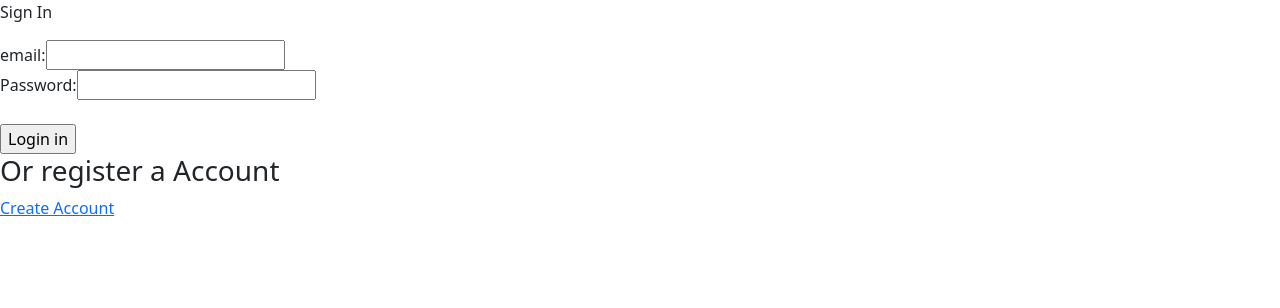
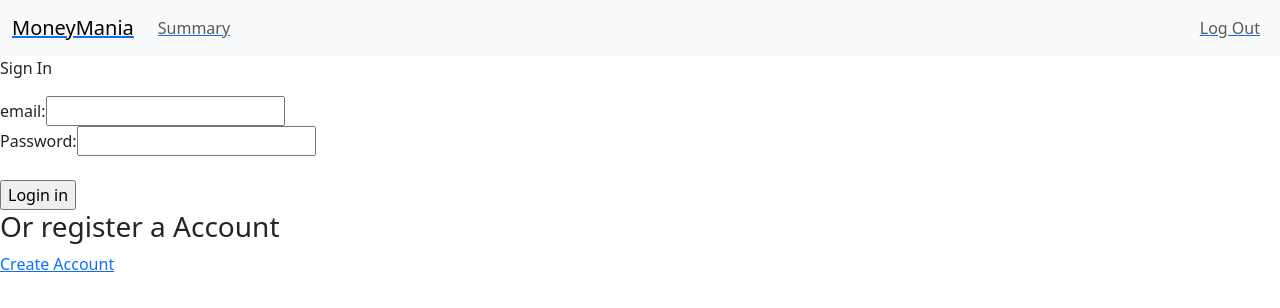
Before and after one commit to Bradon-Barfuss/bankingApp, a React (Create React App) app in the folder frontend/: page / in a window 1280 px wide. Shown: the top 308 px of the page. Built offline with nearby package versions, Linux system fonts and the light colour scheme.

Commit message:
Added Navbar

```diff
--- a/frontend/src/App.js
+++ b/frontend/src/App.js
@@ -1,5 +1,6 @@
 import React, { useState, useEffect } from "react";
 import { Routes, Route, Navigate } from 'react-router-dom';
+import Navbar from "./components/Navbar.js";
 import AccountSummary from "./components/AccountSummary.js";
 import Logout from "./components/logout.js";
 import Register from "./components/Register.js";
@@ -9,14 +10,13 @@ import Money from "./components/Money.js"
 const App = () => {
   return (
     <div>
+      <Navbar />
       <Routes>
         <Route path="/AccountSummary" element={<ProtectedRoute component={AccountSummary} />} /> //go to account summary page
         <Route path="/Money" element={<ProtectedRoute component={Money} />} />
         <Route path="/Register" element={<Register />} />
         <Route path="/" element={<Login />} />
         <Route path="/logout" element={<Logout />} />
-
-
       </Routes>
     </div>
   );
--- a/frontend/src/components/Money.js
+++ b/frontend/src/components/Money.js
@@ -134,14 +134,6 @@ export default function AccountManagement() {
                 <button onClick={Deposit}>Deposit</button>
                 <button onClick={Withdraw}>Withdraw</button>
             </div>
-            <Link to="/AccountSummary">
-                <button>to summary</button>
-            </Link>
-
-            <Link to="/Logout">
-                <button>Logout</button>
-            </Link>
-
         </div>
     );
 }
--- /dev/null
+++ b/frontend/src/components/Navbar.js
@@ -0,0 +1,30 @@
+import React from "react";
+import { Link } from "react-router-dom";
+
+const Navbar = () => {
+    return (
+        <nav class="navbar navbar-expand-lg bg-body-tertiary">
+            <div class="container-fluid">
+                <Link to="/AccountSummary"><div class="navbar-brand">MoneyMania</div></Link>
+                <div class="collapse navbar-collapse">
+                    <ul class="navbar-nav me-auto mb-2 mb-lg-0">
+                        <li class="nav-item">
+                            <Link to="/AccountSummary">
+                                <a class="nav-link" href="#">Summary</a>
+                            </Link>
+                        </li>
+                    </ul>
+                    <ul class="nav navbar-nav navbar-right">
+                        <li>
+                            <Link to="/Logout">
+                                <a class="nav-link" href="#">Log Out</a>
+                            </Link>
+                        </li>
+                    </ul>
+                </div>
+            </div>
+        </nav>
+    );
+};
+
+export default Navbar;
```
